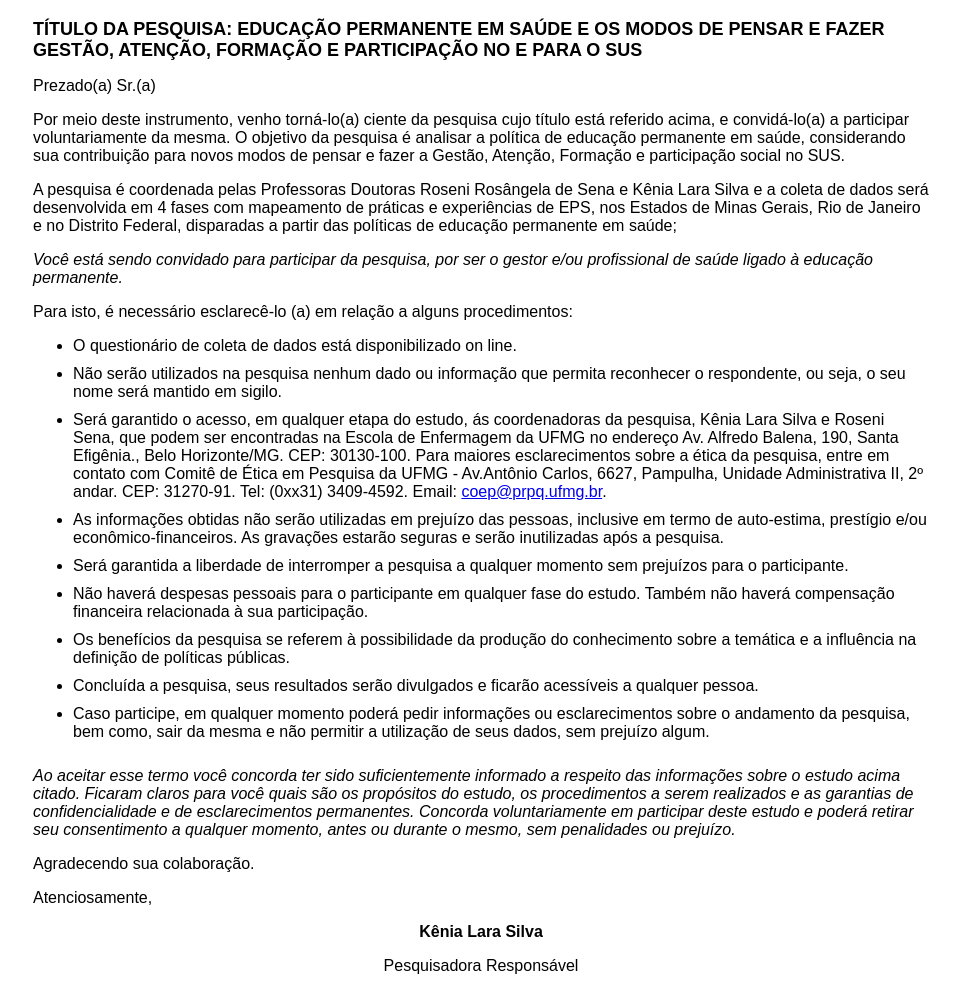
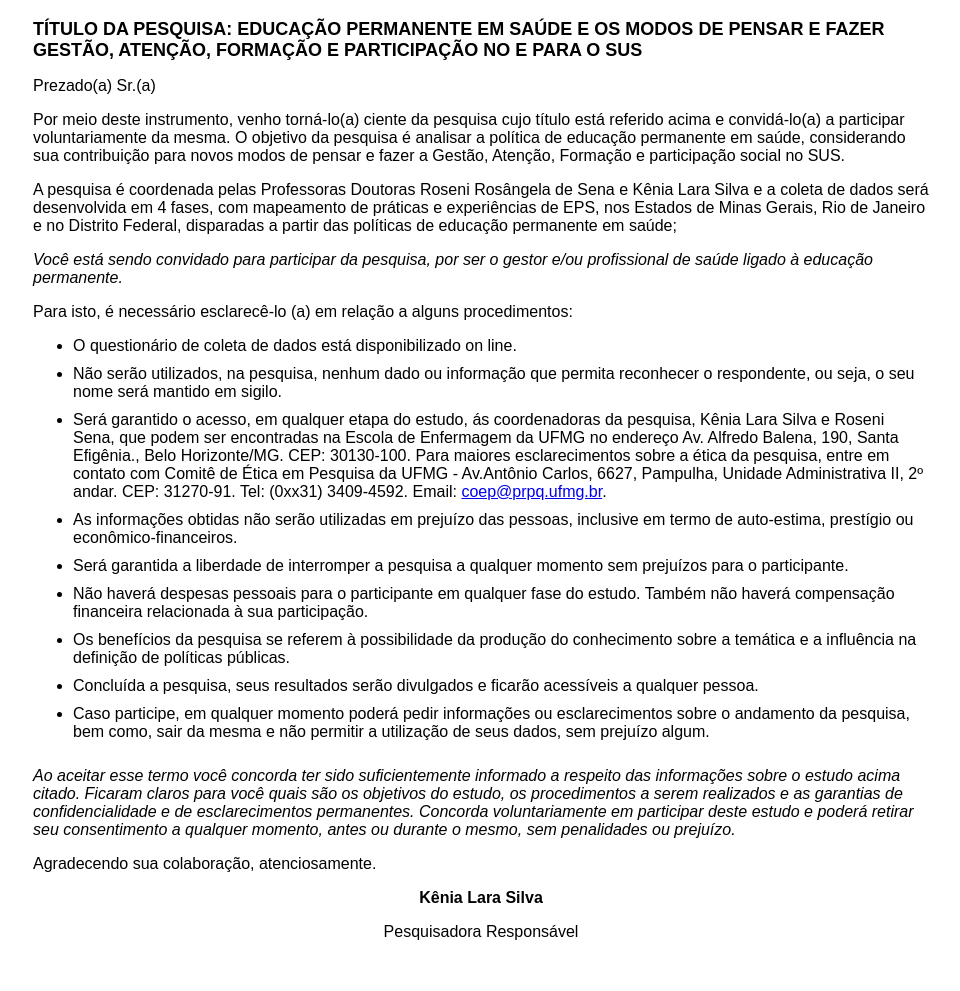
Before and after one commit to brubrant/educaopermanentesaude, a plain HTML site: page termo.html in a window 1280 px wide. Shown: the part 61-1052 px from the top of the page, without its empty margins (159-1119 px from the left). After the commit the page ends 1018 px from the top, so only its background shows below. Drawn offline with Linux system fonts and the light colour scheme.

Commit message:
Alterações no termo

```diff
--- a/termo.html
+++ b/termo.html
@@ -34,24 +34,23 @@
     <h1>Termo de Consentimento Livre e Esclarecido</h1>
     <h2>TÍTULO DA PESQUISA: EDUCAÇÃO PERMANENTE EM SAÚDE E OS MODOS DE PENSAR E FAZER GESTÃO, ATENÇÃO, FORMAÇÃO E PARTICIPAÇÃO NO E PARA O SUS</h2>
     <p>Prezado(a) Sr.(a)</p>
-    <p>Por meio deste instrumento, venho torná-lo(a) ciente da pesquisa cujo título está referido acima, e convidá-lo(a) a participar voluntariamente da mesma. O objetivo da pesquisa é analisar a política de educação permanente em saúde, considerando sua contribuição para novos modos de pensar e fazer a Gestão, Atenção, Formação e participação social no SUS.</p>
-    <p>A pesquisa é coordenada pelas Professoras Doutoras Roseni Rosângela de Sena e Kênia Lara Silva e a coleta de dados será desenvolvida em 4 fases com mapeamento de práticas e experiências de EPS, nos Estados de Minas Gerais, Rio de Janeiro e no Distrito Federal, disparadas a partir das políticas de educação permanente em saúde;</p>
+    <p>Por meio deste instrumento, venho torná-lo(a) ciente da pesquisa cujo título está referido acima e convidá-lo(a) a participar voluntariamente da mesma. O objetivo da pesquisa é analisar a política de educação permanente em saúde, considerando sua contribuição para novos modos de pensar e fazer a Gestão, Atenção, Formação e participação social no SUS.</p>
+    <p>A pesquisa é coordenada pelas Professoras Doutoras Roseni Rosângela de Sena e Kênia Lara Silva e a coleta de dados será desenvolvida em 4 fases, com mapeamento de práticas e experiências de EPS, nos Estados de Minas Gerais, Rio de Janeiro e no Distrito Federal, disparadas a partir das políticas de educação permanente em saúde;</p>
     <p><em>Você  está sendo convidado para participar da pesquisa, por ser o gestor e/ou profissional de saúde ligado à educação permanente.</em></p>
     <p>Para isto, é necessário esclarecê-lo (a) em relação a alguns procedimentos:</p>
     <ul>
       <li>O questionário de coleta de dados está disponibilizado on line.</li>
-      <li>Não serão utilizados na pesquisa nenhum dado ou informação que permita reconhecer o respondente, ou seja, o seu nome será mantido em sigilo.</li>
+      <li>Não serão utilizados, na pesquisa, nenhum dado ou informação que permita reconhecer o respondente, ou seja, o seu nome será mantido em sigilo.</li>
       <li>Será garantido o acesso, em qualquer etapa do estudo, ás coordenadoras da pesquisa, Kênia Lara Silva e Roseni Sena, que podem ser encontradas na Escola de Enfermagem da UFMG no endereço Av. Alfredo Balena, 190, Santa Efigênia., Belo Horizonte/MG. CEP: 30130-100. Para maiores esclarecimentos sobre a ética da pesquisa, entre em contato com Comitê de Ética em Pesquisa da UFMG - Av.Antônio Carlos, 6627, Pampulha, Unidade Administrativa II, 2º andar. CEP: 31270-91. Tel: (0xx31) 3409-4592. Email: <a href="mailto:coep@prpq.ufmg.br">coep@prpq.ufmg.br</a>.</li>
-      <li>As informações obtidas não serão utilizadas em prejuízo das pessoas, inclusive em termo de auto-estima, prestígio e/ou econômico-financeiros. As gravações estarão seguras e serão inutilizadas após a pesquisa.</li>
+      <li>As informações obtidas não serão utilizadas em prejuízo das pessoas, inclusive em termo de auto-estima, prestígio ou econômico-financeiros.</li>
       <li>Será garantida a liberdade de interromper a pesquisa a qualquer momento sem prejuízos para o participante.</li>
       <li>Não haverá despesas pessoais para o participante em qualquer fase do estudo. Também não haverá compensação financeira relacionada à sua participação.</li>
       <li>Os benefícios da pesquisa se referem à possibilidade da produção do conhecimento sobre a temática e a influência na definição de políticas públicas.</li>
       <li>Concluída a pesquisa, seus resultados serão divulgados e ficarão acessíveis a qualquer pessoa.</li>
       <li>Caso participe, em qualquer momento poderá pedir informações ou esclarecimentos sobre o andamento da pesquisa, bem como, sair da mesma e não permitir a utilização de seus dados, sem prejuízo algum.</li>
     </ul>
-    <p><em>Ao aceitar esse termo você concorda ter sido suficientemente informado a respeito das informações sobre o estudo acima citado. Ficaram claros para você quais são os propósitos do estudo, os procedimentos a serem realizados e as garantias de confidencialidade e de esclarecimentos permanentes. Concorda voluntariamente em participar deste estudo e poderá retirar seu consentimento a qualquer momento, antes ou durante o mesmo, sem penalidades ou prejuízo.</em></p>
-    <p>Agradecendo sua colaboração.</p>
-    <p>Atenciosamente,</p>
+    <p><em>Ao aceitar esse termo você concorda ter sido suficientemente informado a respeito das informações sobre o estudo acima citado. Ficaram claros para você quais são os objetivos do estudo, os procedimentos a serem realizados e as garantias de confidencialidade e de esclarecimentos permanentes. Concorda voluntariamente em participar deste estudo e poderá retirar seu consentimento a qualquer momento, antes ou durante o mesmo, sem penalidades ou prejuízo.</em></p>
+    <p>Agradecendo sua colaboração, atenciosamente.</p>
     <p class="center"><strong>Kênia Lara Silva</strong></p>
     <p class="center">Pesquisadora Responsável</p>
 
```
